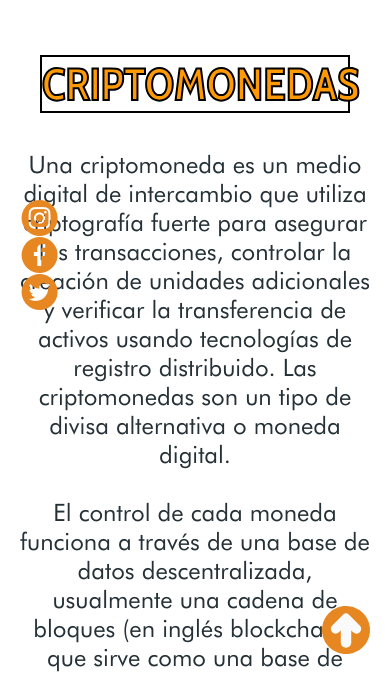
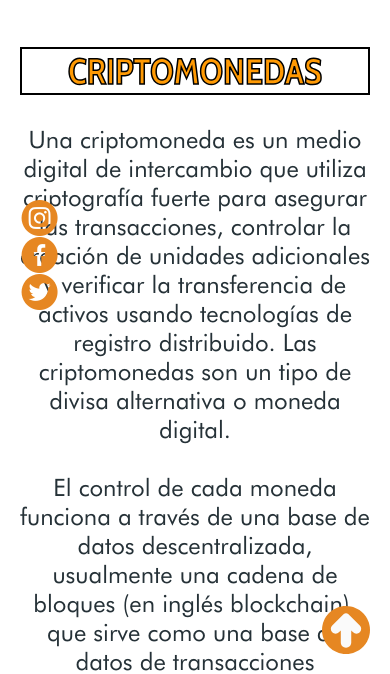
Before and after one commit to PedroRinconB/CoinMaster, a plain HTML site: page index.html in a window 390 px wide. Shown: the part 170-844 px from the top of the page. Drawn offline with Linux system fonts and the light colour scheme.

Commit message:
modificacion

```diff
--- a/css/estilos.css
+++ b/css/estilos.css
@@ -135,6 +135,15 @@ header label:hover {
     -webkit-text-stroke: 2px black;
 }
 
+.titulo2 {
+    font-family: 'FuenteB','Fuente', Arial, Helvetica, sans-serif;
+    color: #ff9a04;
+    font-size: 45px;
+    font-weight: bold;
+    border: 2px solid black;
+    -webkit-text-stroke: 2px black;
+}
+
 .parrafo {
     font-size: 24px;
     text-align: justify;
@@ -233,7 +242,7 @@ input,textarea {
 }
 
 #historia {
-    height: 760px;
+    height: auto;
     width: 96%;
     text-align: center;
     background-color: #fff;
@@ -454,4 +463,11 @@ input,textarea {
         width: 100%;
         padding: auto;
     }
+
+@media (max-width: 700px) {
+    .titulo2 {
+        font-size: 36px;
+        -webkit-text-stroke: 1.5px black;
+    }
 }
+}
--- a/index.html
+++ b/index.html
@@ -31,7 +31,7 @@
             </center>
         </div>
         <div id="inicio">
-            <h2 class="titulo centrada"> CRIPTOMONEDAS </h2>
+            <h2 class="titulo2 centrada"> CRIPTOMONEDAS </h2>
             <p class="parrafo1 justificada">
                 Una criptomoneda es un medio digital de intercambio
                 que utiliza criptografía fuerte para asegurar las transacciones, controlar la creación de unidades
```
